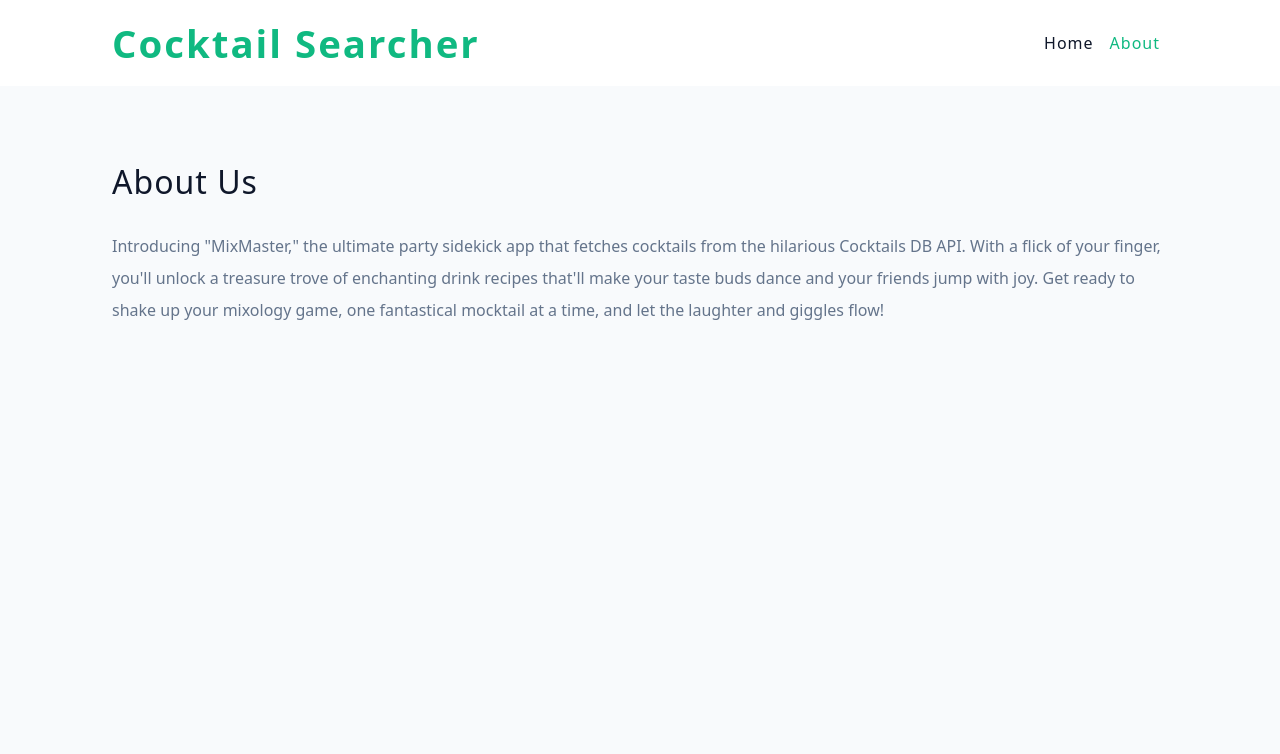
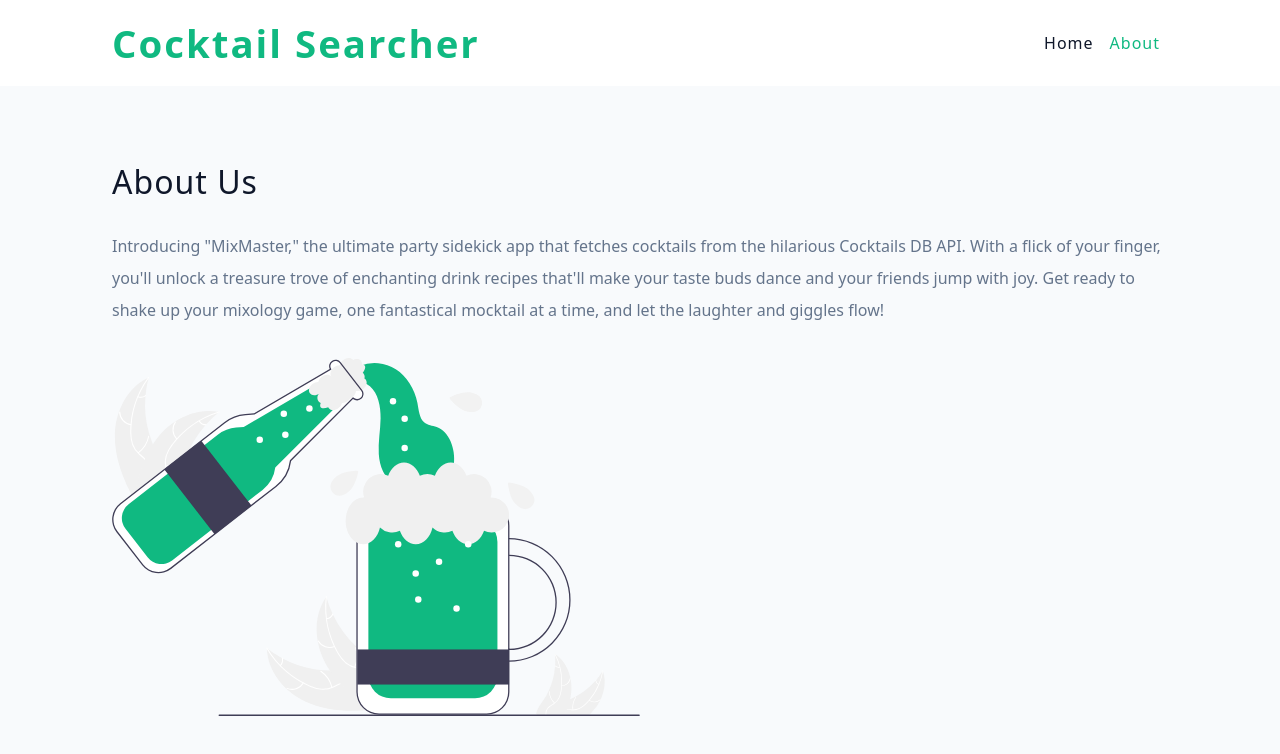
Before and after one commit to Amir2210/Cocktail-Searcher, a React (Vite) app: page /about in a window 1280 px wide. Shown: the top 754 px of the page. Built offline with nearby package versions, Linux system fonts and the light colour scheme.

Commit message:
Add drink svg to about page

```diff
--- a/src/index.css
+++ b/src/index.css
@@ -349,3 +349,8 @@ nav {
   color: var(--grey-500);
   margin-top: 2rem;
 }
+
+.about-img {
+  width: 50%;
+  margin-top: 2rem;
+}
--- a/src/pages/About.jsx
+++ b/src/pages/About.jsx
@@ -1,5 +1,5 @@
 import { Navbar } from '../cmps/Navbar';
-
+import drink from '../assets/imgs/drink.svg'
 export function About() {
   return (
     <>
@@ -7,6 +7,7 @@ export function About() {
       <section className='page'>
         <h3>About us</h3>
         <p className='about-p'>Introducing "MixMaster," the ultimate party sidekick app that fetches cocktails from the hilarious Cocktails DB API. With a flick of your finger, you'll unlock a treasure trove of enchanting drink recipes that'll make your taste buds dance and your friends jump with joy. Get ready to shake up your mixology game, one fantastical mocktail at a time, and let the laughter and giggles flow!</p>
+        <img className='img about-img' src={drink} alt="drink" />
       </section>
     </>
   )
```
Also changed, not shown: src/assets/imgs/drink.svg (added).
